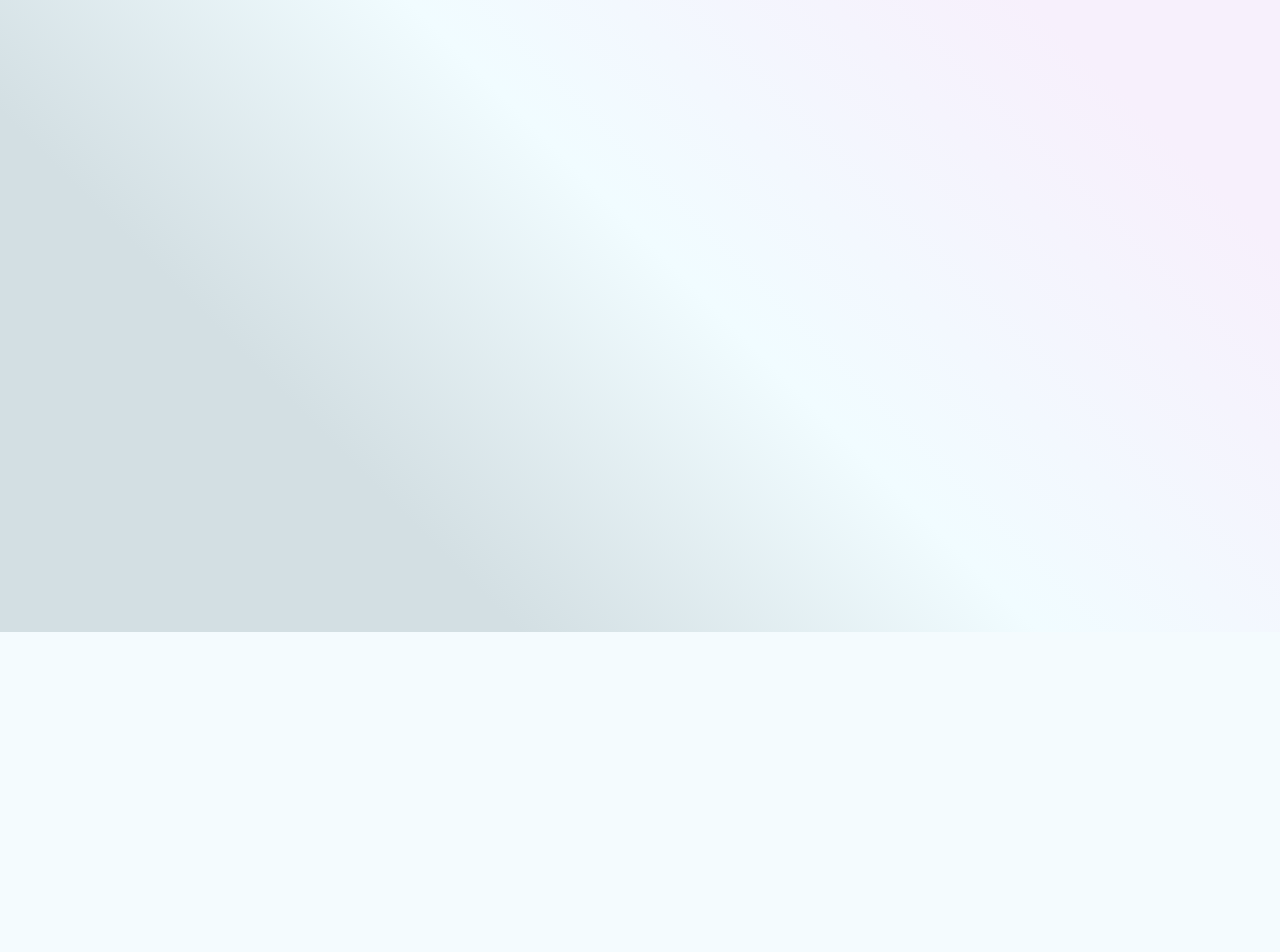
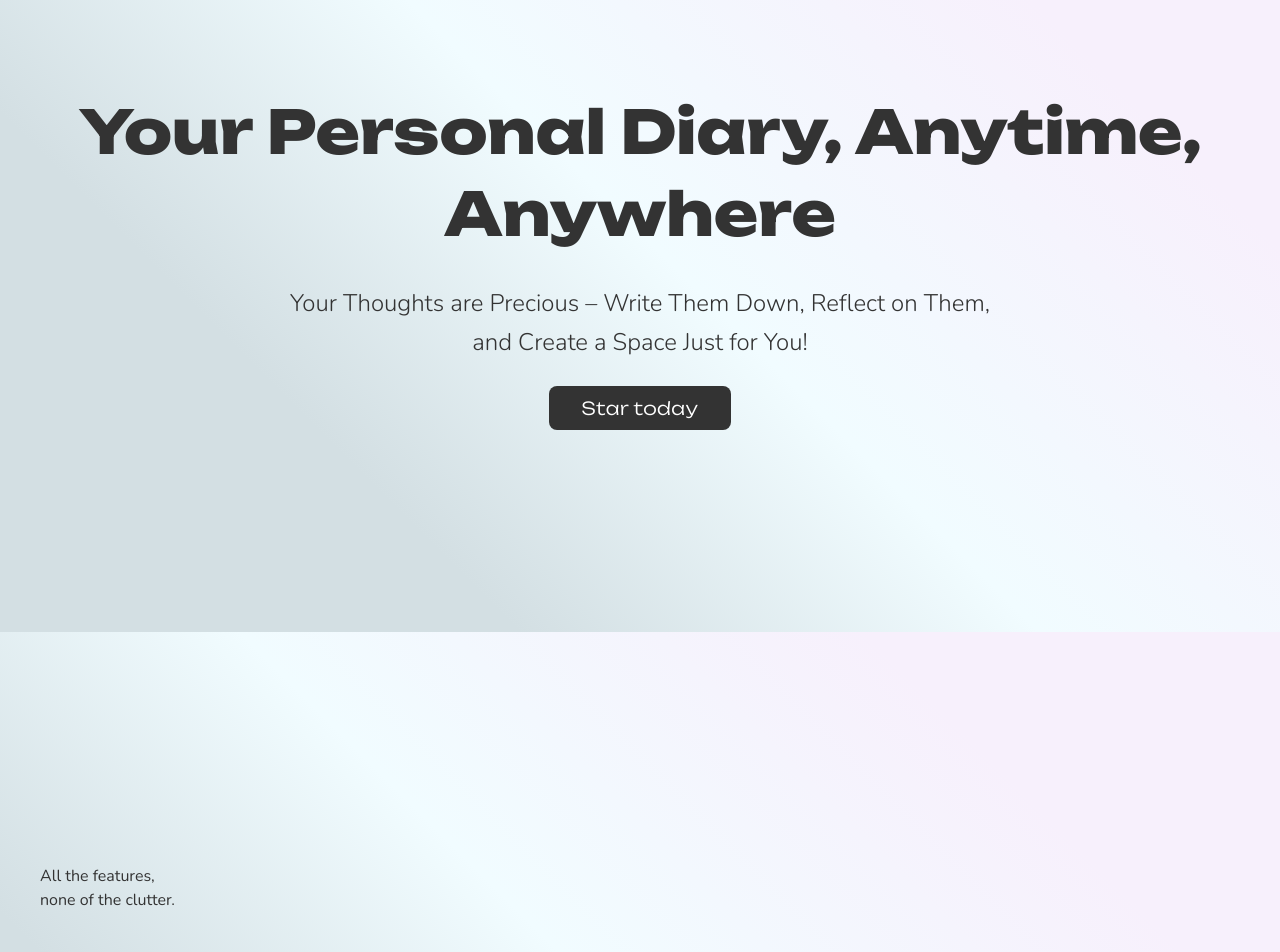
Before and after one commit to PrasadP27/Online-Diary, a React (Vite) app in the folder frontend/: page / in a window 1280 px wide. Shown: the part 168-1120 px from the top of the page. Before the commit the page ends 800 px from the top, so only its background shows below. Built offline with nearby package versions, Linux system fonts and the light colour scheme.

Commit message:
Added hero section and minor ui fix

```diff
--- a/frontend/src/component/DiaryCard.jsx
+++ b/frontend/src/component/DiaryCard.jsx
@@ -74,7 +74,7 @@ const DiaryCard = (props) => {
       onClick={gotoDiaryPage}
     >
       <div className="text-center mr-3">
-        <div className="border-2 flex flex-col items-center mr-3 p-1 rounded w-full shadow-md text-secondary">
+        <div className="border-2 flex flex-col items-center mr-3 p-1 rounded-lg w-full shadow-md text-secondary">
           <p className="text-sm uppercase font-nunito font-bold tracking-wider text-secondary dark:text-darkPrimary">
             {month}
           </p>
--- a/frontend/src/pages/Home.jsx
+++ b/frontend/src/pages/Home.jsx
@@ -1,10 +1,37 @@
 import React from "react";
+import { Link } from "react-router";
 
 const Home = () => {
   return (
-    <section>
-      <h1>home</h1>
-    </section>
+    <>
+      {/* hero section */}
+      <section className="flex flex-col items-center justify-center h-dvh w-full max-h-[1000px] text-center">
+        <h1 className="leading-snug text-6xl">
+          Your Personal Diary, Anytime, Anywhere
+        </h1>
+        <h3 className="font-nunito font-light text-2xl mt-7 leading-relaxed">
+          Your Thoughts are Precious – Write Them Down, Reflect on Them, <br />
+          and Create a Space Just for You!
+        </h3>
+        <Link
+          to={"/diaries"}
+          className="px-8 py-2 mt-6 bg-secondary font-unbounded font-light text-lg tracking-wide text-primary rounded-lg transition duration-300 hover:bg-indigo-400 active:bg-indigo-300 cursor-pointer dark:bg-darkPrimary dark:text-secondary dark:hover:bg-indigo-700 dark:hover:text-darkPrimary dark:active:bg-indigo-500;"
+        >
+          Star today
+        </Link>
+      </section>
+
+      <section></section>
+
+      {/* Features  */}
+      <section>
+        <h2>
+          All the features,
+          <br />
+          none of the clutter.
+        </h2>
+      </section>
+    </>
   );
 };
 
```
